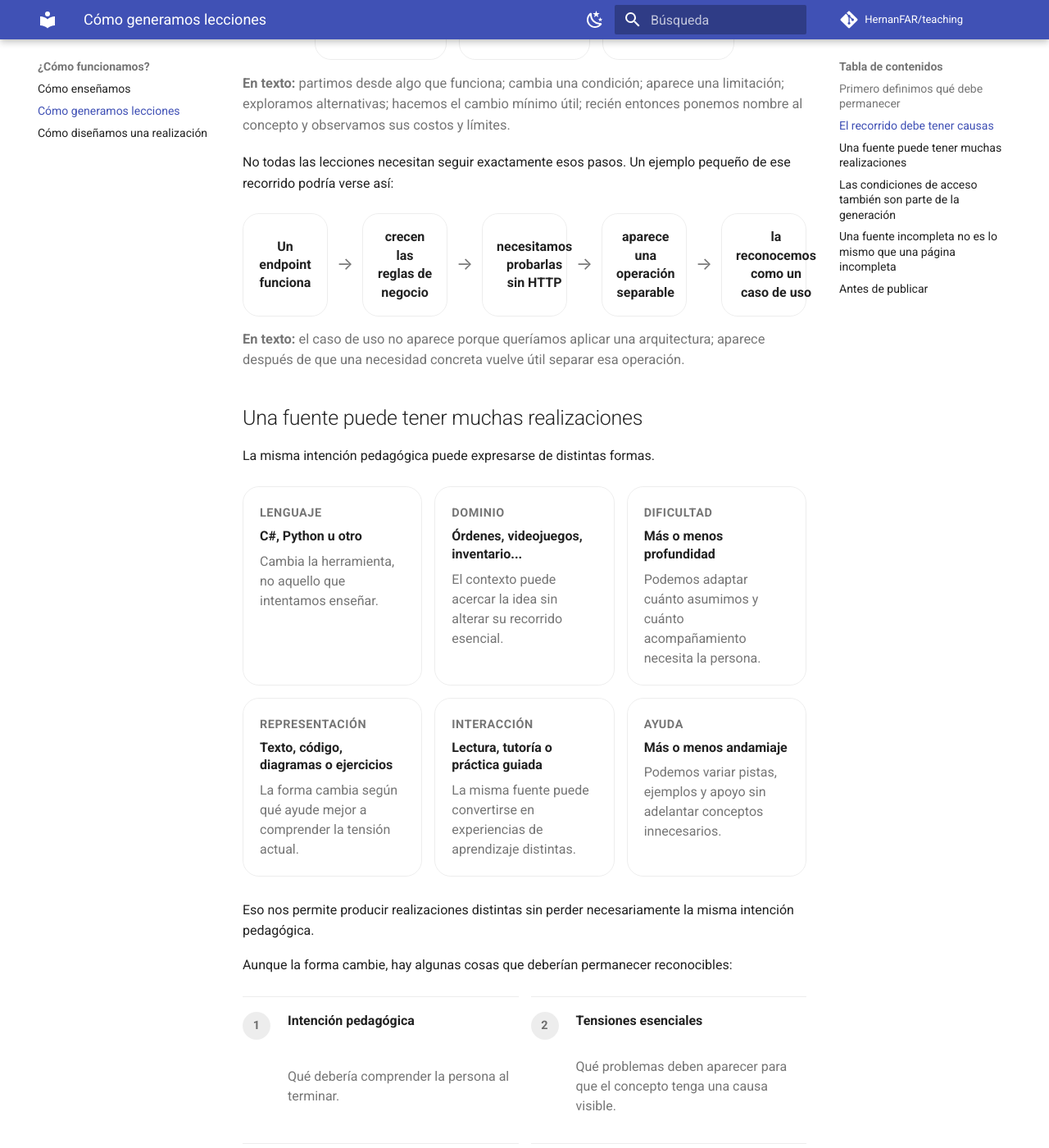
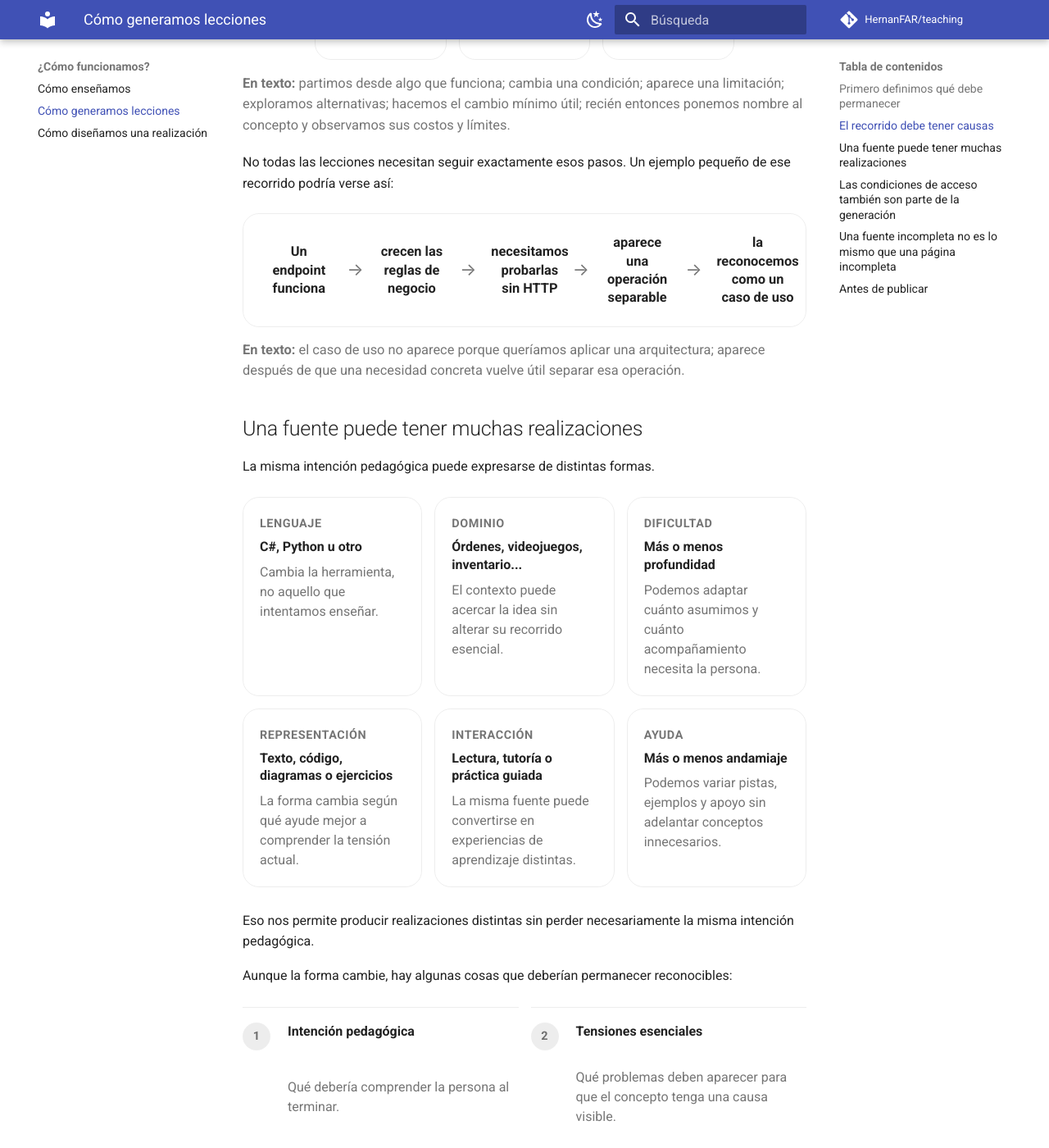
Before and after one commit to HernanFAR/teaching, an MkDocs documentation site: the page built from docs/about/lesson-generation.md, in a window 1280 px wide and 1400 px high, scrolled down 1851 px. Shown: the whole window at 82% size. Built offline with MkDocs 1.6.1 and Material for MkDocs 9.7.7, drawn with Linux system fonts in a browser that asks for light colours; comment, search, counter and statistics services are not loaded.

Commit message:
style: refine compact flows and sequence badges

```diff
--- a/docs/stylesheets/extra.css
+++ b/docs/stylesheets/extra.css
@@ -615,46 +615,6 @@
 }
 
 
-.causal-anti-pattern {
-  margin: 1.2rem 0 1.4rem;
-  padding: 1rem;
-  border: 0.05rem solid var(--md-default-fg-color--lightest);
-  border-radius: var(--teaching-radius);
-}
-
-.causal-rule__label {
-  display: block;
-  margin-bottom: 0.55rem;
-  color: var(--md-default-fg-color--light);
-  font-size: 0.72rem;
-  font-weight: 700;
-  letter-spacing: 0.04em;
-  text-transform: uppercase;
-}
-
-.causal-anti-pattern__flow {
-  display: flex;
-  flex-wrap: wrap;
-  gap: 0.5rem;
-  align-items: center;
-  margin-bottom: 0.55rem;
-}
-
-.causal-anti-pattern__flow span {
-  padding: 0.35rem 0.6rem;
-  border-radius: 0.45rem;
-  background: var(--md-default-fg-color--lightest);
-  font-weight: 600;
-}
-
-.causal-anti-pattern__flow b {
-  color: var(--md-default-fg-color--light);
-  font-weight: 500;
-}
-
-.causal-anti-pattern small {
-  color: var(--md-default-fg-color--light);
-}
 
 .causal-flow {
   display: grid;
@@ -1332,10 +1292,16 @@
   display: block;
 }
 
-.teaching-flow__step > span:first-child:not(:last-child) {
-  margin-bottom: 0.35rem;
-  color: var(--md-accent-fg-color);
-  font-size: 0.72rem;
+.teaching-flow__marker {
+  display: inline-grid;
+  place-items: center;
+  width: 1.55rem;
+  height: 1.55rem;
+  margin-bottom: 0.65rem;
+  border-radius: 50%;
+  background: var(--md-accent-fg-color);
+  color: var(--md-accent-bg-color);
+  font-size: 0.7rem;
   font-weight: 700;
 }
 
@@ -1358,12 +1324,22 @@
   font-size: 1.05rem;
 }
 
+.teaching-flow--compact {
+  align-items: center;
+  padding: 1rem;
+  border: 0.05rem solid var(--md-default-fg-color--lightest);
+  border-radius: var(--teaching-radius);
+}
+
 .teaching-flow--compact .teaching-flow__step {
   display: grid;
   place-items: center;
-  padding: 0.85rem;
+  padding: 0.2rem 0.35rem;
+  border: 0;
+  border-radius: 0;
   text-align: center;
-  line-height: 1.4;
+  font-size: 0.82rem;
+  line-height: 1.35;
 }
 
 .teaching-link-card {
```
